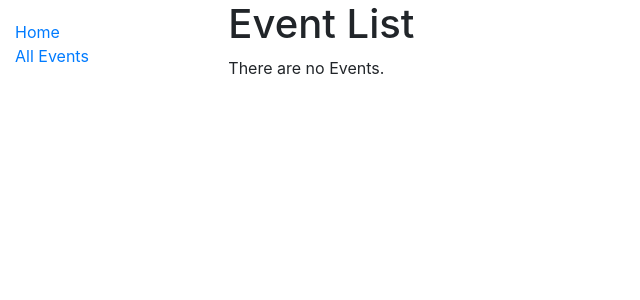
After one commit to Nikki1970/eventsapp, a Django app: page /eventapp/listofevents/ in a window 1280 px wide. The commit adds this page. Shown: the top 300 px of the page, without its empty margins (0-640 px from the left). Run offline with Django 3.2, Linux system fonts and the light colour scheme; data that the repository does not hold is empty; parts of the project's set-up code (start-up, migrations or seed data) failed here and were passed over.

Commit message:
create eventlist view

```diff
--- a/eventapp/templates/base_generic.html
+++ b/eventapp/templates/base_generic.html
@@ -1,7 +1,7 @@
 <!DOCTYPE html>
 <html lang="en">
 <head>
-  {% block title %}<title>Local Library</title>{% endblock %}
+  {% block title %}<title>EventApp</title>{% endblock %}
   <meta charset="utf-8">
   <meta name="viewport" content="width=device-width, initial-scale=1">
   <link rel="stylesheet" href="https://cdn.jsdelivr.net/npm/bootstrap@4.5.3/dist/css/bootstrap.min.css" integrity="sha384-TX8t27EcRE3e/ihU7zmQxVncDAy5uIKz4rEkgIXeMed4M0jlfIDPvg6uqKI2xXr2" crossorigin="anonymous">
@@ -16,8 +16,7 @@
       {% block sidebar %}
         <ul class="sidebar-nav">
           <li><a href="{% url 'eventindex' %}">Home</a></li>
-          <li><a href="">All books</a></li>
-          <li><a href="">All authors</a></li>
+          <li><a href="{% url 'list-of-events' %}">All Events</a></li>
         </ul>
      {% endblock %}
       </div>
--- /dev/null
+++ b/eventapp/templates/eventapp/event_list.html
@@ -0,0 +1,16 @@
+{% extends "base_generic.html" %}
+
+{% block content %}
+  <h1>Event List</h1>
+  {% if event_list %}
+  <ul>
+    {% for event in event_list %}
+      <li>
+        <a href="">{{ event.title }}</a>
+      </li>
+    {% endfor %}
+  </ul>
+  {% else %}
+    <p>There are no Events.</p>
+  {% endif %}
+{% endblock %}
--- a/eventapp/templates/index.html
+++ b/eventapp/templates/index.html
@@ -1,4 +1,4 @@
-{% extends "basegeneric.html" %}
+{% extends "base_generic.html" %}
 
 {% block content %}
   <h1>Events all over India</h1>
--- a/eventapp/urls.py
+++ b/eventapp/urls.py
@@ -2,4 +2,5 @@ from django.urls import path
 from . import views
 urlpatterns = [
     path('', views.index, name='eventindex'),
+    path('listofevents/',views.EventListView.as_view(),name="list-of-events"),
 ]
--- a/eventapp/views.py
+++ b/eventapp/views.py
@@ -1,5 +1,6 @@
 from django.shortcuts import render
 from eventapp.models import Event
+from django.views import generic
 # Create your views here.
 
 
@@ -7,3 +8,6 @@ def index(request):
     total = Event.objects.all().count()
     context = {'total': total,}
     return render(request, 'index.html', context=context)
+
+class EventListView(generic.ListView):
+    model = Event
```
